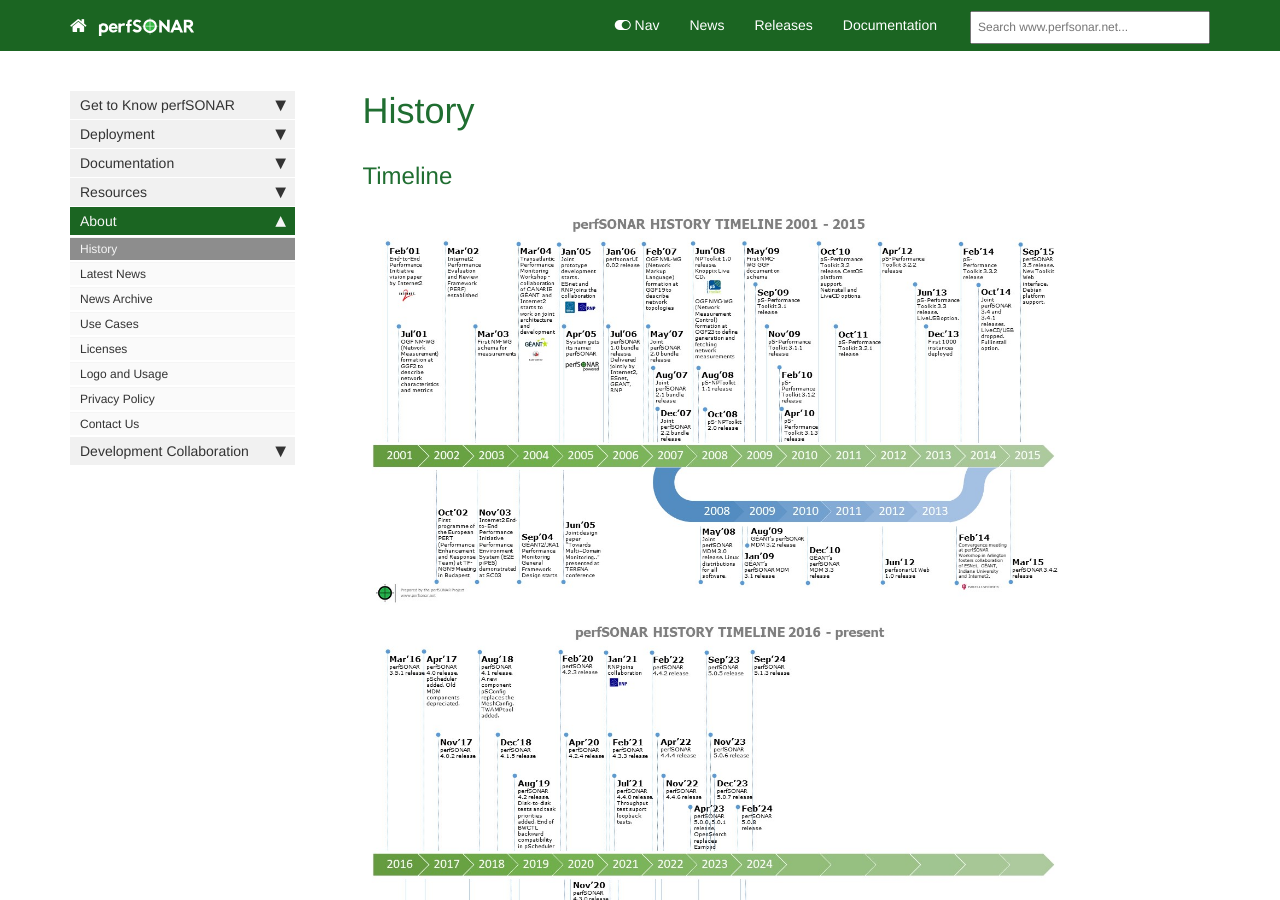
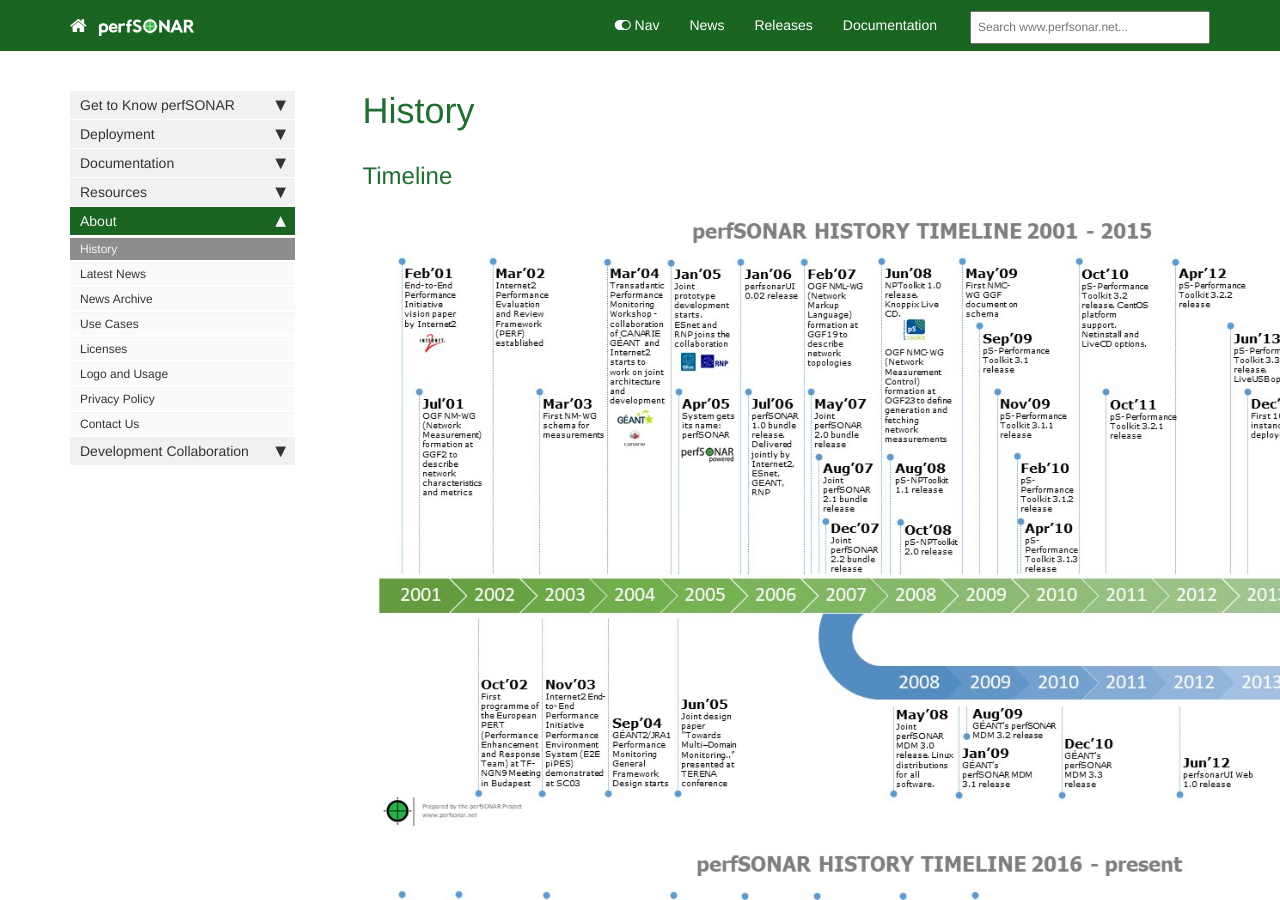
Before and after one commit to perfsonar/website, a Jekyll site: the page built from pages/about/history.md, in a window 1280 px wide and 900 px high. Built offline with Jekyll 4.4.1, drawn with Linux system fonts in a browser that asks for light colours; comment, search, counter and statistics services are not loaded.

Commit message:
Improving the history page
Enlarging image size in the page, small corrections to history picture

```diff
--- a/pages/about/history.md
+++ b/pages/about/history.md
@@ -19,9 +19,9 @@ collection and require no additional action.
 
 ## Timeline
 
-{% include image.html file="about/history-2001-2015.jpg" %}
+{% include image.html file="about/history-2001-2015.jpg" max-width="1100" %}
 
-{% include image.html file="about/history-2016-present.jpg" %}
+{% include image.html file="about/history-2016-present.jpg" max-width="1100" %}
 
 
 
```
Also changed, not shown: images/about/history-2016-present.jpg.
